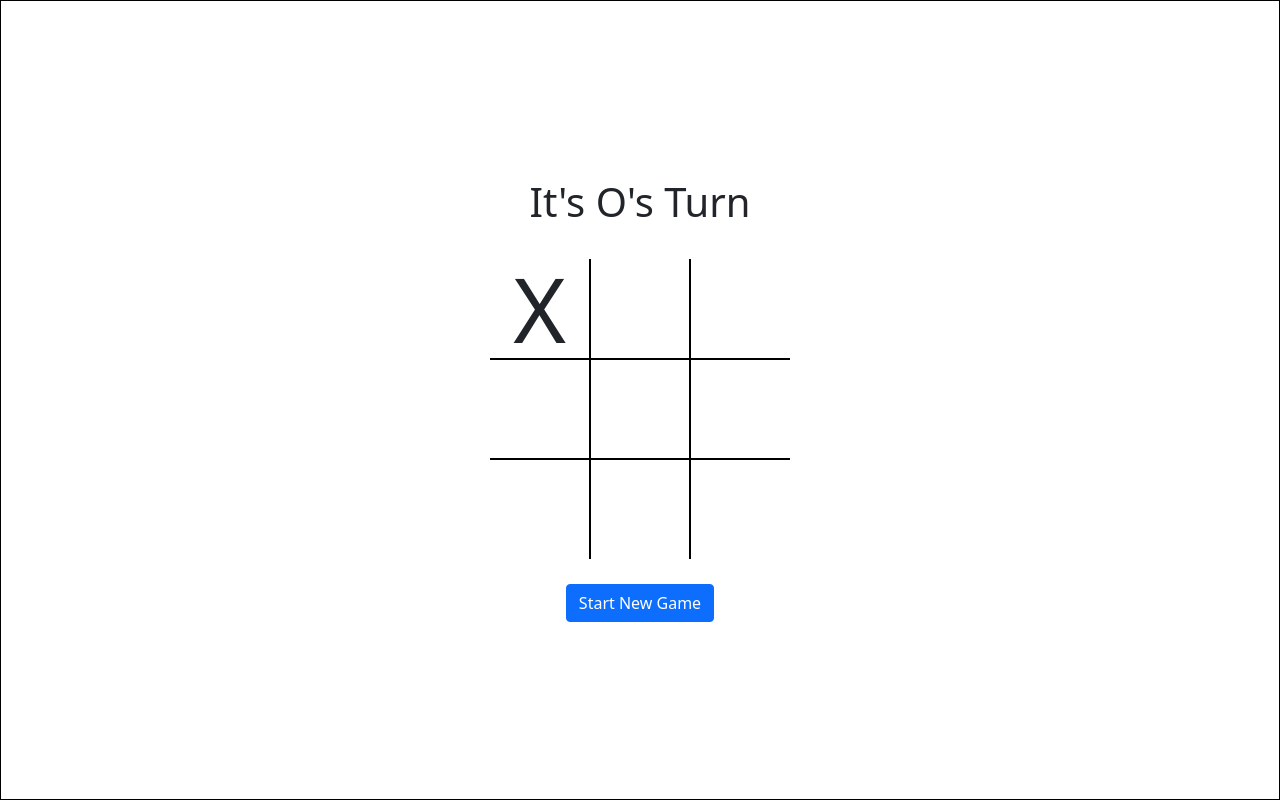
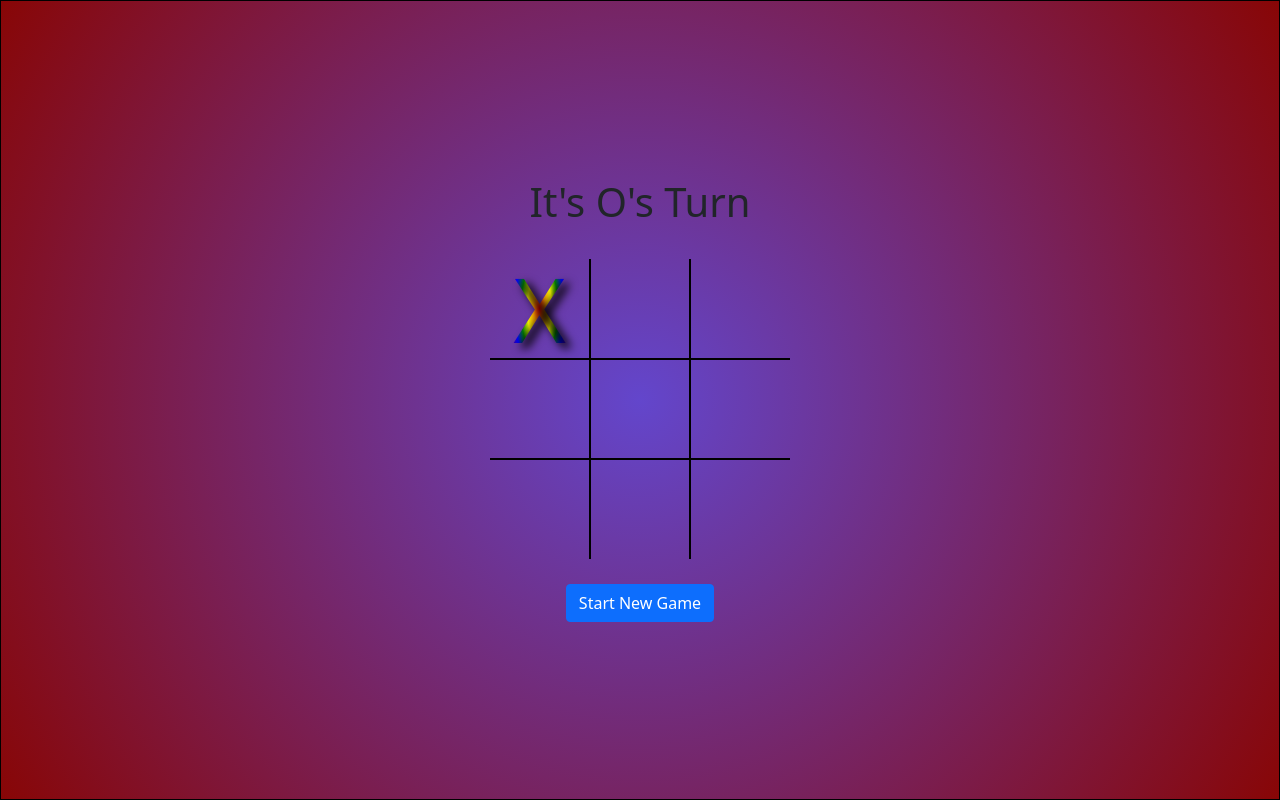
Before and after one commit to markslaysman/FE_Tech_Week05_CA, a website: page index.html in a window 1280 px wide. Both pictures are taken after a click on the element 540 px from the left and 309 px from the top of the page. Drawn offline with nearby package versions, Linux system fonts and the light colour scheme.

Commit message:
Added some color and updated assignment document

```diff
--- a/tictactoe.css
+++ b/tictactoe.css
@@ -5,6 +5,8 @@
 	height: 100vh;
 	justify-content: center;
 	align-content: center;
+	background: rgb(63, 94, 251);
+	background: radial-gradient(circle, rgb(99, 70, 204) 0%, rgb(136, 6, 6) 100%);
 }
 
 /* Banner Bar at top representing current player turn */
@@ -41,6 +43,22 @@
 	border-top: none;
 }
 
+/* Adding some color to the text */
+.gameCellText {
+	background: -webkit-radial-gradient(
+		red,
+		orange,
+		yellow,
+		green,
+		blue,
+		indigo,
+		violet
+	);
+	-webkit-background-clip: text;
+	-webkit-text-fill-color: transparent;
+	text-shadow: 6px 5px 10px black;
+}
+
 /* Left Side of Board */
 .gameCell:nth-child(3n + 1) {
 	border-left: none;
@@ -65,6 +83,7 @@
 	align-content: center;
 }
 
+/* Simple Hover Affect to add a slight animation to restart button */
 .newGameBTN:hover {
 	transform: translate3d(2px, -2px, 0);
 }
--- a/tictactoe.js
+++ b/tictactoe.js
@@ -63,6 +63,14 @@ function createBoard() {
         newCell.setAttribute('id', i);
         //Add event listener to cell for when a user clicks on it.
         newCell.addEventListener('click', handleClick, {once : true});
+
+        let cellText = document.createElement('div');
+        cellText.setAttribute('class', 'gameCellText');
+        //cellText.setAttribute('id', i);
+        //cellText.addEventListener('click', handleClick, {once : true});
+        newCell.appendChild(cellText);
+
+
         //Add the newly created DIV to the DOM
         gameboardDiv.appendChild(newCell);
     }
@@ -71,7 +79,8 @@ function createBoard() {
 function handleClick(cellClicked) {
 
     //Set clicked game cell to Current Player
-    cellClicked.target.innerText = currentPlayer;
+    //cellClicked.target.innerText = currentPlayer;
+    cellClicked.target.firstChild.innerText = currentPlayer;
 
     //Update currentBoard with most recent click
     currentBoard[cellClicked.target.id] = currentPlayer;
@@ -105,7 +114,6 @@ function gameOver(gameOverState) {
 
     $('#gameOverModal').modal('show');
 }
-
 
 function checkGameState() {
     //Set current gameState to CONTINUE
```
Also changed, not shown: index.html (+1 -3 lines), 1 other file.
